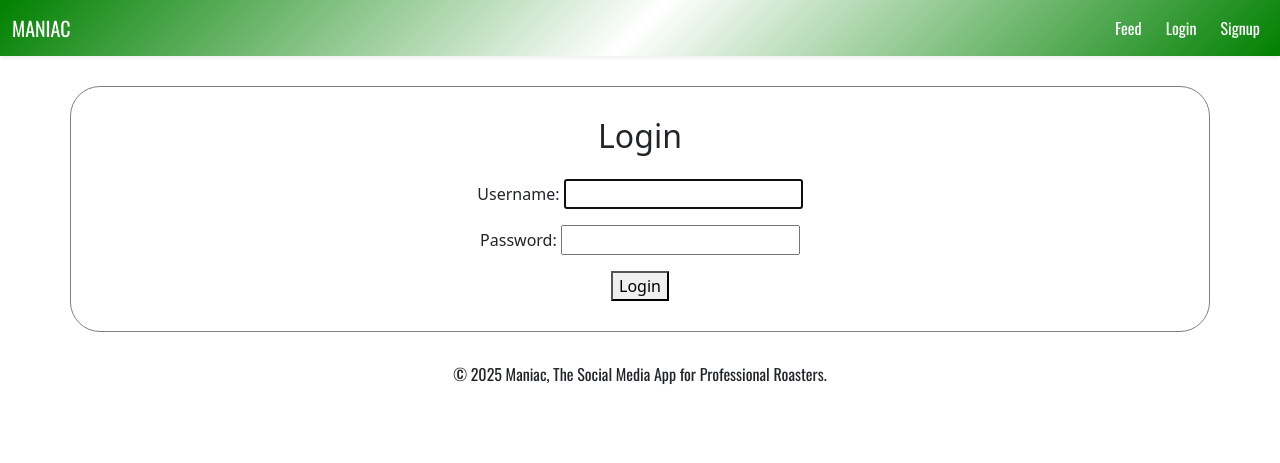
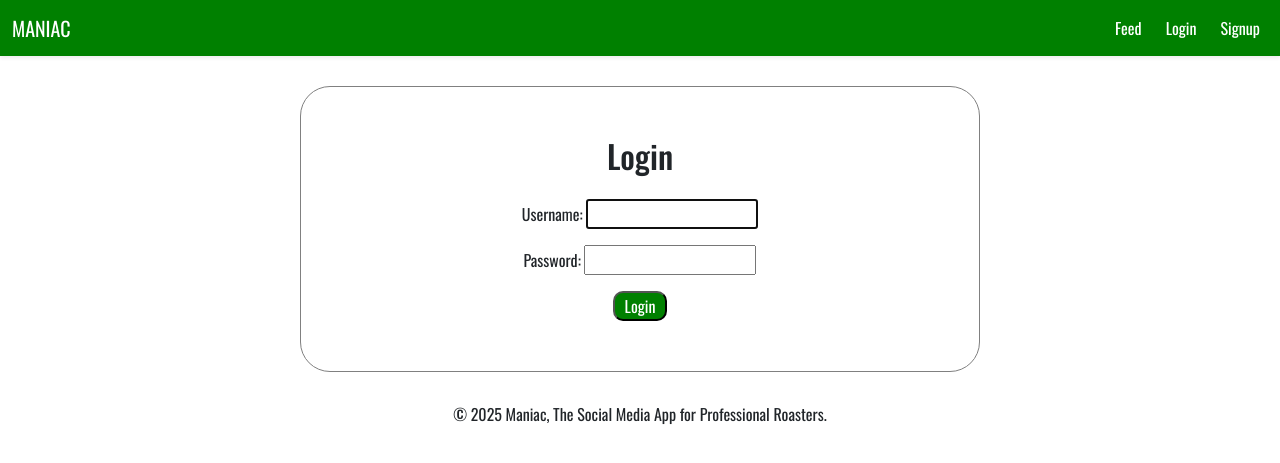
Before and after one commit to darkcom109/Maniac, a Django app: page /login/ in a window 1280 px wide. Shown: the top 463 px of the page. Run offline with Django 5.2, Linux system fonts and the light colour scheme.

Commit message:
Practicing some styling techniques for animations

```diff
--- a/maniac/core/static/core/style.css
+++ b/maniac/core/static/core/style.css
@@ -7,7 +7,18 @@
 }
 
 .navbar-background {
-    background: linear-gradient(135deg, green, white, green);
+    background-color: green;
+}
+
+.nav-button {
+    transition: background-color 0.3 ease;
+    border-radius: 10px;
+}
+
+.nav-button:hover {
+    background-color: rgb(255, 255, 255);
+    color: green !important;
+    border-radius: 10px;
 }
 
 .footer-styling {
@@ -31,3 +42,26 @@
     border: 1px solid gray;
     border-radius: 20px;
 }
+
+.container-login-styling {
+    padding-block: 50px;
+    padding-inline: 10px;
+    margin-block: 30px;
+    margin-inline: 300px;
+    border: 1px solid gray;
+    border-radius: 30px;
+}
+
+.button-styling {
+    background-color: green;
+    color: white;
+    border-radius: 10px;
+    transition: background-color 0.3s ease;
+    padding-inline: 10px;
+    padding-block: 1px;
+}
+
+.button-styling:hover {
+    background-color: white;
+    color: green;
+}
--- a/maniac/core/templates/core/base.html
+++ b/maniac/core/templates/core/base.html
@@ -14,24 +14,27 @@
     <header>
         <nav class="navbar navbar-expand-lg navbar-light navbar-background shadow-sm">
             <div class="container-fluid font-for-text">
+
                 <a class="navbar-brand text-white">MANIAC</a>
+
                 <button class="navbar-toggler" type="button" data-bs-toggle="collapse" data-bs-target="#navbarSupportedContent" aria-controls="navbarSupportedContent" aria-expanded="false" aria-label="Toggle navigation">
                     <span class="navbar-toggler-icon"></span>
                 </button>
+
                 <div class="collapse navbar-collapse" id="navbarSupportedContent">
                     <ul class="navbar-nav ms-auto mb-2 mb-lg-0 gap-2">
                         <li class="nav-item">
-                        <a class="nav-link active text-white" aria-current="page" href="{% url 'feed' %}">Feed</a>
+                            <a class="nav-link active text-white nav-button" aria-current="page" href="{% url 'feed' %}">Feed</a>
                         </li>
                         {% if user.is_authenticated %}
                             <li class="nav-item">
-                            <a class="nav-link active text-white" aria-current="page" href="{% url 'profile' user.username %}">Profile</a>
+                                <a class="nav-link active text-white nav-button" aria-current="page" href="{% url 'profile' user.username %}">Profile</a>
                             </li>
                             <li class="nav-item">
-                            <a class="nav-link active text-white" aria-current="page" href="{% url 'post' %}">Post</a>
+                                <a class="nav-link active text-white nav-button" aria-current="page" href="{% url 'post' %}">Post</a>
                             </li>
                             <li class="nav-item">
-                            <a class="nav-link active text-white" aria-current="page" href="{% url 'logout' %}">Logout</a>
+                                <a class="nav-link active text-white nav-button" aria-current="page" href="{% url 'logout' %}">Logout</a>
                             </li>
                             <form class="d-flex">
                                 <input class="form-control me-2" type="search" placeholder="Search" aria-label="Search">
@@ -39,10 +42,10 @@
                             </form>
                         {% else %}
                             <li class="nav-item">
-                            <a class="nav-link active text-white" aria-current="page" href="{% url 'login' %}">Login</a>
+                                <a class="nav-link active text-white nav-button" aria-current="page" href="{% url 'login' %}">Login</a>
                             </li>
                             <li class="nav-item">
-                            <a class="nav-link active text-white" aria-current="page" href="{% url 'signup' %}">Signup</a>
+                                <a class="nav-link active text-white nav-button" aria-current="page" href="{% url 'signup' %}">Signup</a>
                             </li>
                         {% endif %}
 
@@ -53,7 +56,7 @@
 
         {% if messages %}
             {% for message in messages %}
-                <div class="alert alert-{{ message.tags }} alert-dismissible fade show font-for-text" role="alert">
+                <div class="alert alert-{{ message.tags }} alert-dismissible fade show font-for-text text-center" role="alert">
                     {{ message }}
                     <button type="button" class="btn-close" data-bs-dismiss="alert" aria-label="Close"></button>
                 </div>
--- a/maniac/core/templates/core/login.html
+++ b/maniac/core/templates/core/login.html
@@ -1,11 +1,11 @@
 {% extends "core/base.html" %}
 {% block content %}
-    <div class="container container-feed-styling text-center d-flex flex-column gap-3">
+    <div class="container-login-styling text-center font-for-text d-flex flex-column gap-3">
         <h2>Login</h2>
         <form method="post">
             {% csrf_token %}
             {{ form.as_p }}
-            <button type="submit">Login</button>
+            <button class="button-styling" type="submit">Login</button>
         </form>
     </div>
 {% endblock %}
```
Also changed, not shown: maniac/db.sqlite3. Lines whose indentation alone changed are shown as unchanged.
